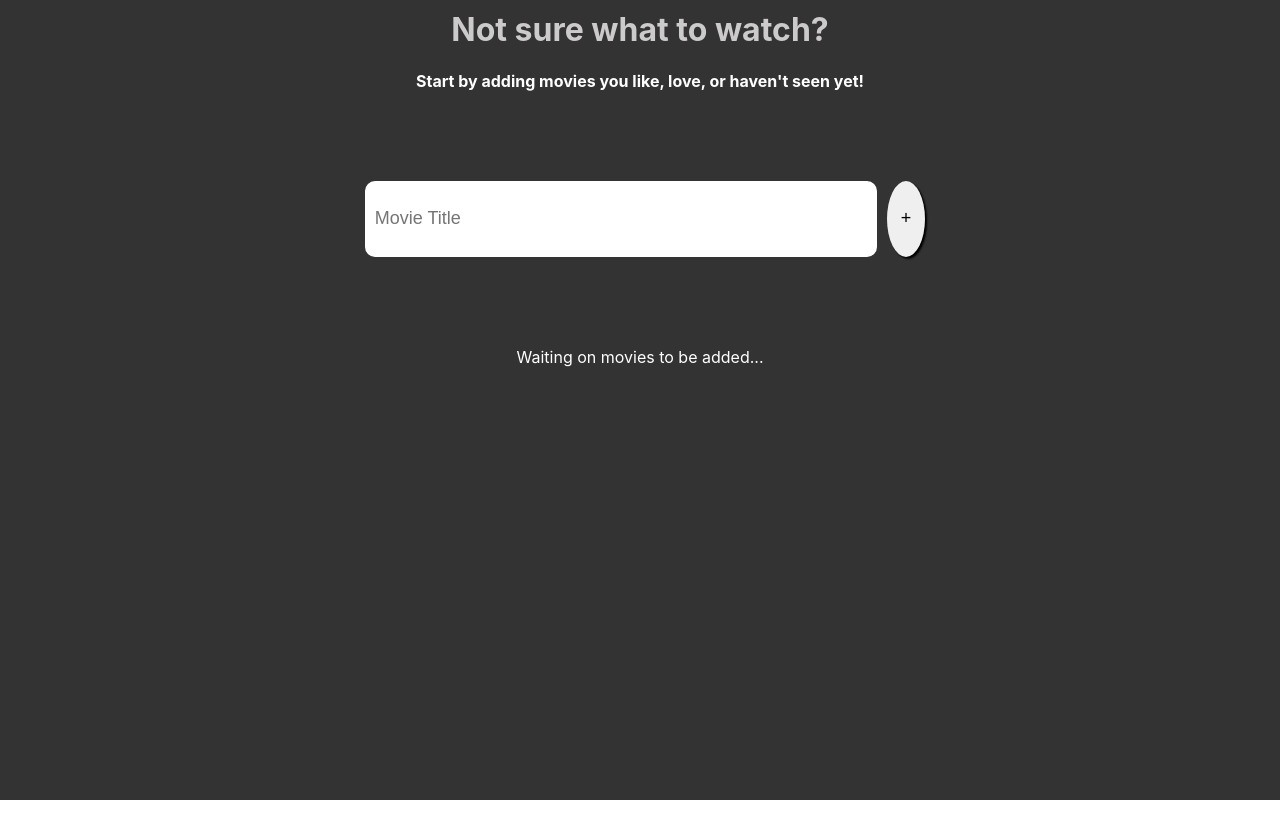
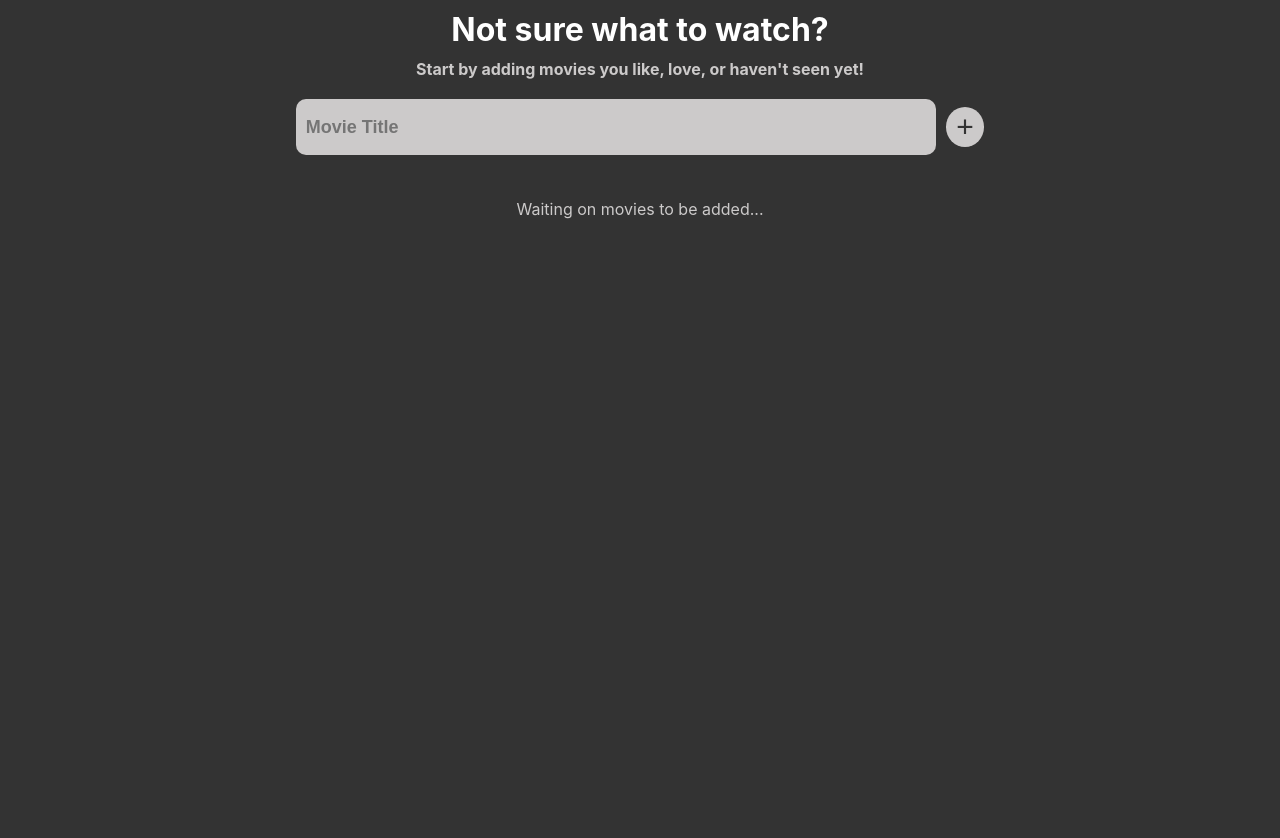
Before and after one commit to Jorgan612/movie-picker, a React (Create React App) app: page / in a window 1280 px wide. Shown: the top 838 px of the page. Before the commit the page ends 800 px from the top, so only its background shows below. Built offline with nearby package versions, Linux system fonts and the light colour scheme.

Commit message:
Add additional styling adjustments.

```diff
--- a/src/components/MovieAdder.js
+++ b/src/components/MovieAdder.js
@@ -15,10 +15,6 @@ const MovieAdder = () => {
   const clearInput = () => {
     setNewMovie('');
   }
-
-  // const determineMovie = () => {
-  //   return Math.floor(Math.random() * movies.length);
-  // }
 
   return (
     <section className="movie-adder-section">
--- a/src/css/App.css
+++ b/src/css/App.css
@@ -2,6 +2,12 @@
   box-sizing: border-box;
   margin: 0;
   padding: 0;
+  color:rgb(204, 202, 202);
+}
+
+.span-highlight-color {
+  font-weight: bolder;
+  color: #009dff;
 }
 
 main {
@@ -14,56 +20,65 @@ main {
 main h1 {
   text-align: center;
   padding: 10px;
-  color: rgb(204, 202, 202);
+  color: #fff;
 }
-
-.span-highlight-color {
-  font-weight: bolder;
-  color: #009dff;
-}
-
 
 /* add movie section */
 
 .movie-adder-section {
   display: flex;
   flex-direction: column;
-  justify-content: center;
   align-items: center;
-  height: 40vh;
-  /* border:2px solid yellow; */
+  height: 100vh;
+  background-color: #333;
 }
 
 .movie-adder-section input {
-  height: 30%;
-  width: 40%;
+  height: 7vh;
+  width: 50vw;
+  background-color: rgb(204, 202, 202);
+  color: #333;
+  font-weight: bolder;
   border: none;
   border-radius: 10px;
   padding: 10px;
-  margin: 10px;
+  margin-right: 10px;
   font-size: 18px;
+}
+
+.movie-adder-section input:focus {
+  outline:2px solid #009dff;
 }
 
 .add-movie-input-div {
   display: flex;
   justify-content: center;
-  align-items: center;
-  height: 80%;
-  width: 100%;
+  height: 15vh;
+  width: 100vw;
+  padding: 20px;
 }
 
 .add-movie-btn {
   display: flex;
   justify-content: center;
   align-items: center;
-  height: 30%;
-  width: 3%;
-  font-size: 18px;
+  height: 5vh;
+  width: 3vw;
+  font-size: 30px;
+  color: #333;
+  background-color: rgb(204, 202, 202);;
   border-radius: 50%;
   border: none;
-  box-shadow: 2px 2px 2px #000;
+  margin-top: 8px;
   padding: 10px;
   cursor: pointer;
+}
+
+.add-movie-btn:hover {
+  background-color: #333;
+  color: #009dff;
+  border: 2px solid rgb(204, 202, 202);
+  transition: .5s;
 }
 
 
@@ -74,7 +89,6 @@ main h1 {
   flex-direction: column;
   justify-content: center;
   align-items: center;
-  /* border: 2px solid red; */
   display: flex;
   justify-content: center;
   height: 20vh;
@@ -82,7 +96,7 @@ main h1 {
 }
 
 .random-movie-btn {
-  width: 25%;
+  width: 10vw;
   padding: 10px;
   border: none;
   border-radius: 10px;
@@ -102,6 +116,6 @@ main h1 {
 }
 
 .random-movie-text {
-  /* border: 2px solid orange; */
-  width: 25%;
+  width: 100vw;
+  text-align: center;
 }
```
